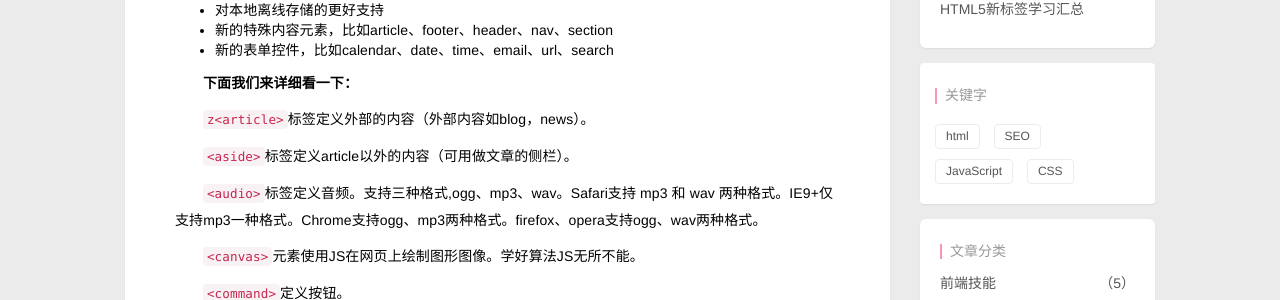
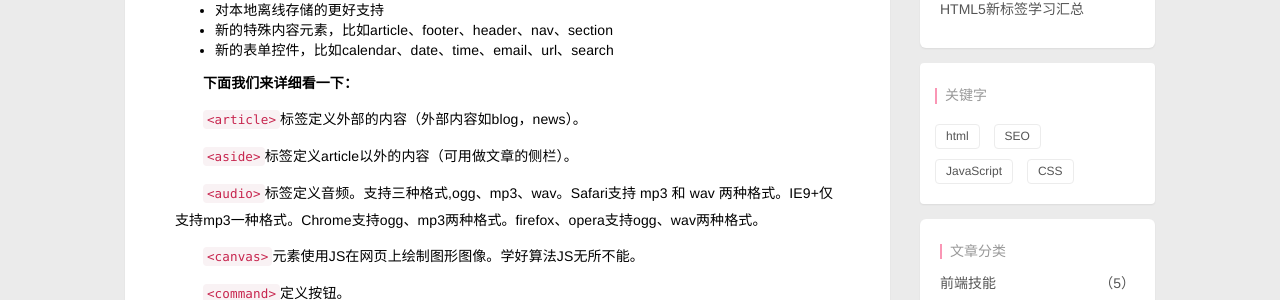
Before and after one commit to ChengYiFan/Blog, a Jekyll site: the page built from _posts/2013-03-12-html5-tags-summary.html, in a window 1280 px wide and 900 px high. Shown: the part 275-575 px from the top of the window. Built offline with Jekyll 4.4.1, drawn with Linux system fonts in a browser that asks for light colours; nearby versions of some CDN libraries; Markdown is read by kramdown in place of the engine named in the settings.

```diff
--- a/_posts/2013-03-12-html5-tags-summary.html
+++ b/_posts/2013-03-12-html5-tags-summary.html
@@ -20,7 +20,7 @@ excerpt: 这是一篇有关HTML5新标签学习汇总的文章，欢迎批评指
 	<li>新的表单控件，比如calendar、date、time、email、url、search</li>
 </ul>
 <p>&nbsp;&nbsp;&nbsp;&nbsp;&nbsp;&nbsp;&nbsp;<strong>下面我们来详细看一下：</strong></p>
-<p>&nbsp;&nbsp;&nbsp;&nbsp;&nbsp;&nbsp;&nbsp;<code>z&lt;article&gt;</code>标签定义外部的内容（外部内容如blog，news）。</p>
+<p>&nbsp;&nbsp;&nbsp;&nbsp;&nbsp;&nbsp;&nbsp;<code>&lt;article&gt;</code>标签定义外部的内容（外部内容如blog，news）。</p>
 <p>&nbsp;&nbsp;&nbsp;&nbsp;&nbsp;&nbsp;&nbsp;<code>&lt;aside&gt;</code>标签定义article以外的内容（可用做文章的侧栏）。</p>
 <p>&nbsp;&nbsp;&nbsp;&nbsp;&nbsp;&nbsp;&nbsp;<code>&lt;audio&gt;</code>标签定义音频。支持三种格式,ogg、mp3、wav。Safari支持 mp3 和 wav 两种格式。IE9+仅支持mp3一种格式。Chrome支持ogg、mp3两种格式。firefox、opera支持ogg、wav两种格式。</p>
 <p>&nbsp;&nbsp;&nbsp;&nbsp;&nbsp;&nbsp;&nbsp;<code>&lt;canvas&gt;</code>元素使用JS在网页上绘制图形图像。学好算法JS无所不能。</p>
```
